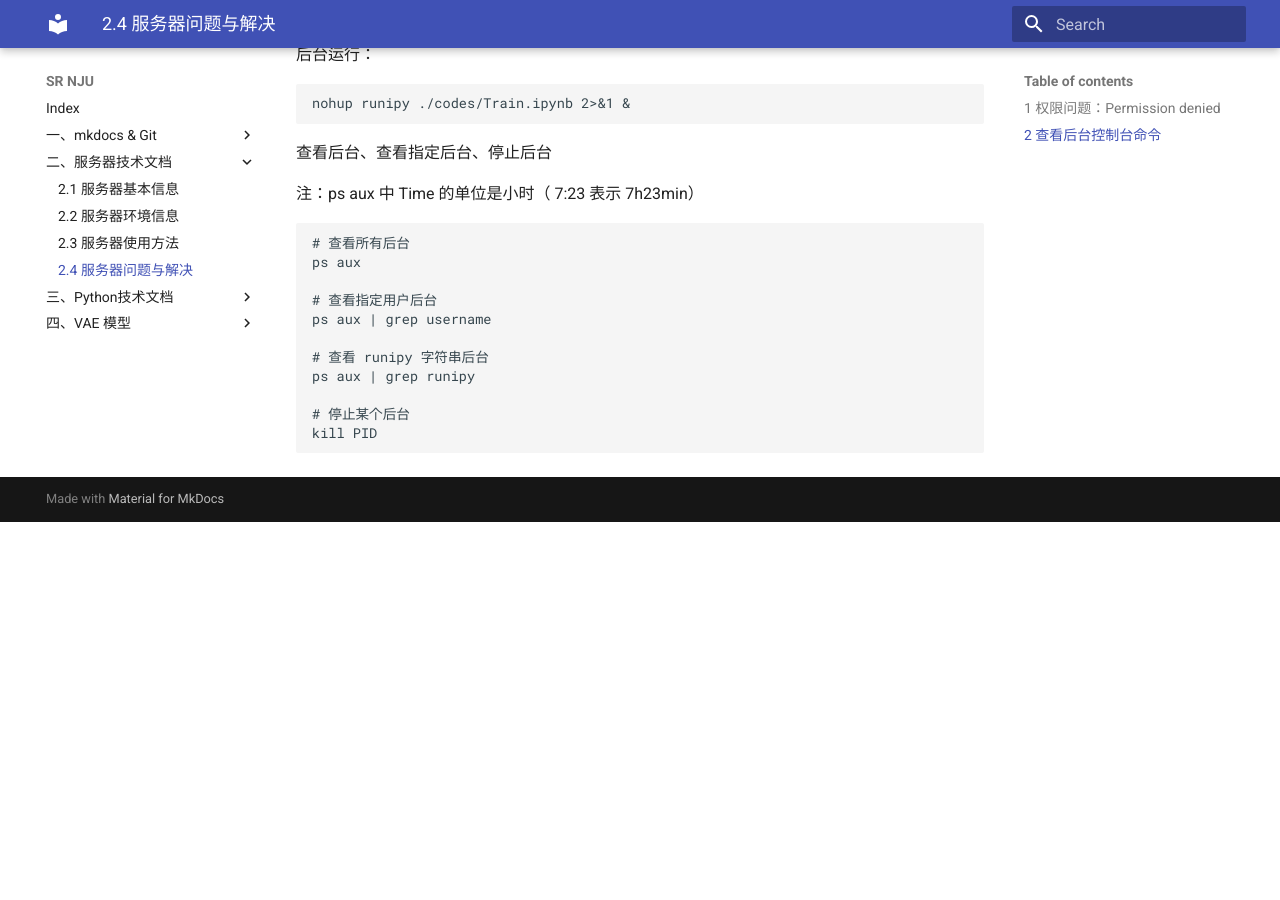
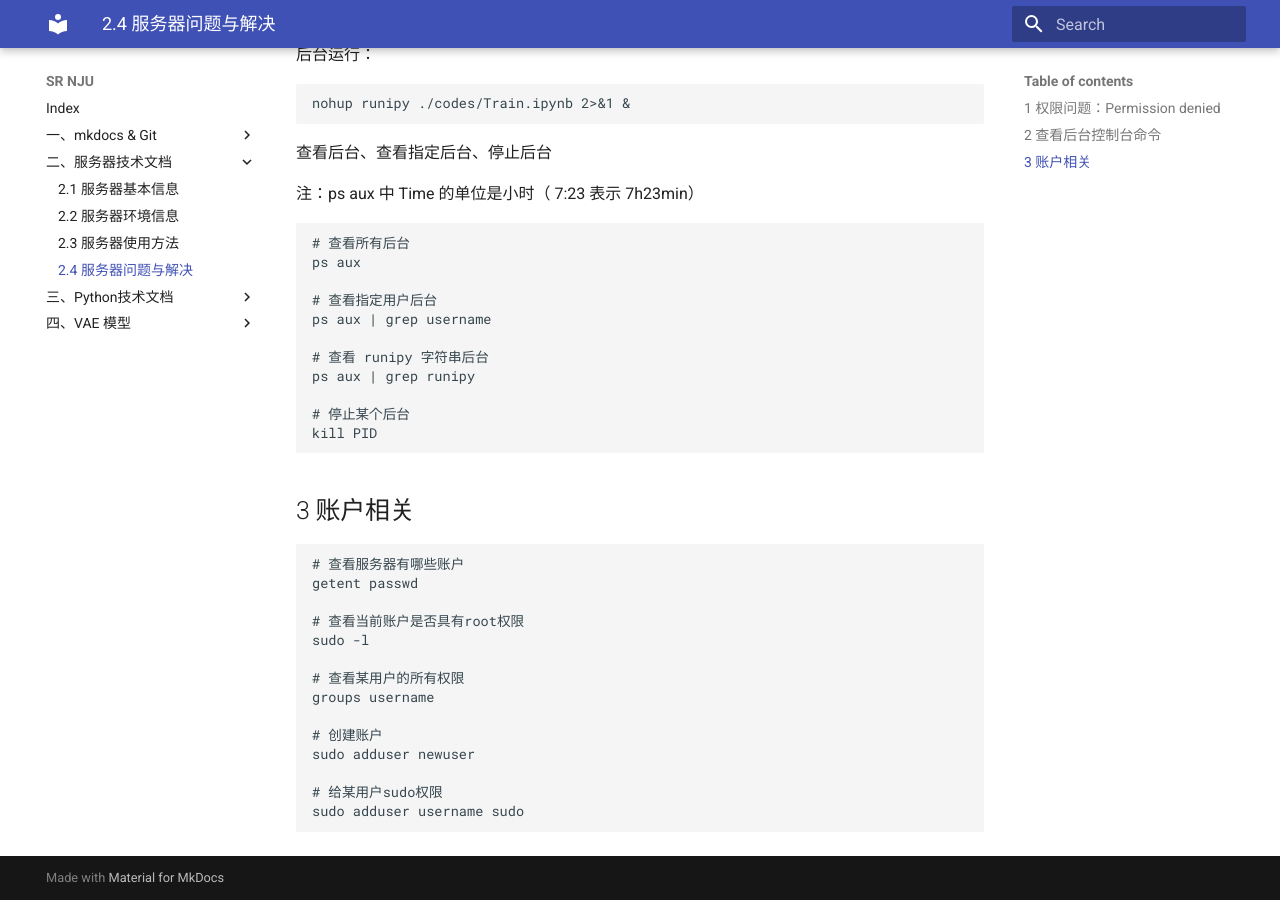
Before and after one commit to boobyuuuu/SR, an MkDocs documentation site: the page built from docs/2/gpu_summary.md, in a window 1280 px wide and 900 px high, scrolled down 717 px. Built offline with MkDocs 1.6.1 and Material for MkDocs 9.7.7, drawn with Linux system fonts in a browser that asks for light colours; before the commit the page ends 1239 px from its top, so only the background shows below that.

Commit message:
1.新增服务器账户操作，2.对git文档进行修改

````diff
--- a/docs/2/gpu_summary.md
+++ b/docs/2/gpu_summary.md
@@ -52,3 +52,22 @@ ps aux | grep runipy
 # 停止某个后台
 kill PID
 ```
+
+## 3 账户相关
+
+```
+# 查看服务器有哪些账户
+getent passwd
+
+# 查看当前账户是否具有root权限
+sudo -l
+
+# 查看某用户的所有权限
+groups username
+
+# 创建账户
+sudo adduser newuser
+
+# 给某用户sudo权限
+sudo adduser username sudo
+```
````
Also changed, not shown: docs/1/1_2.md (+2 -3 lines).
